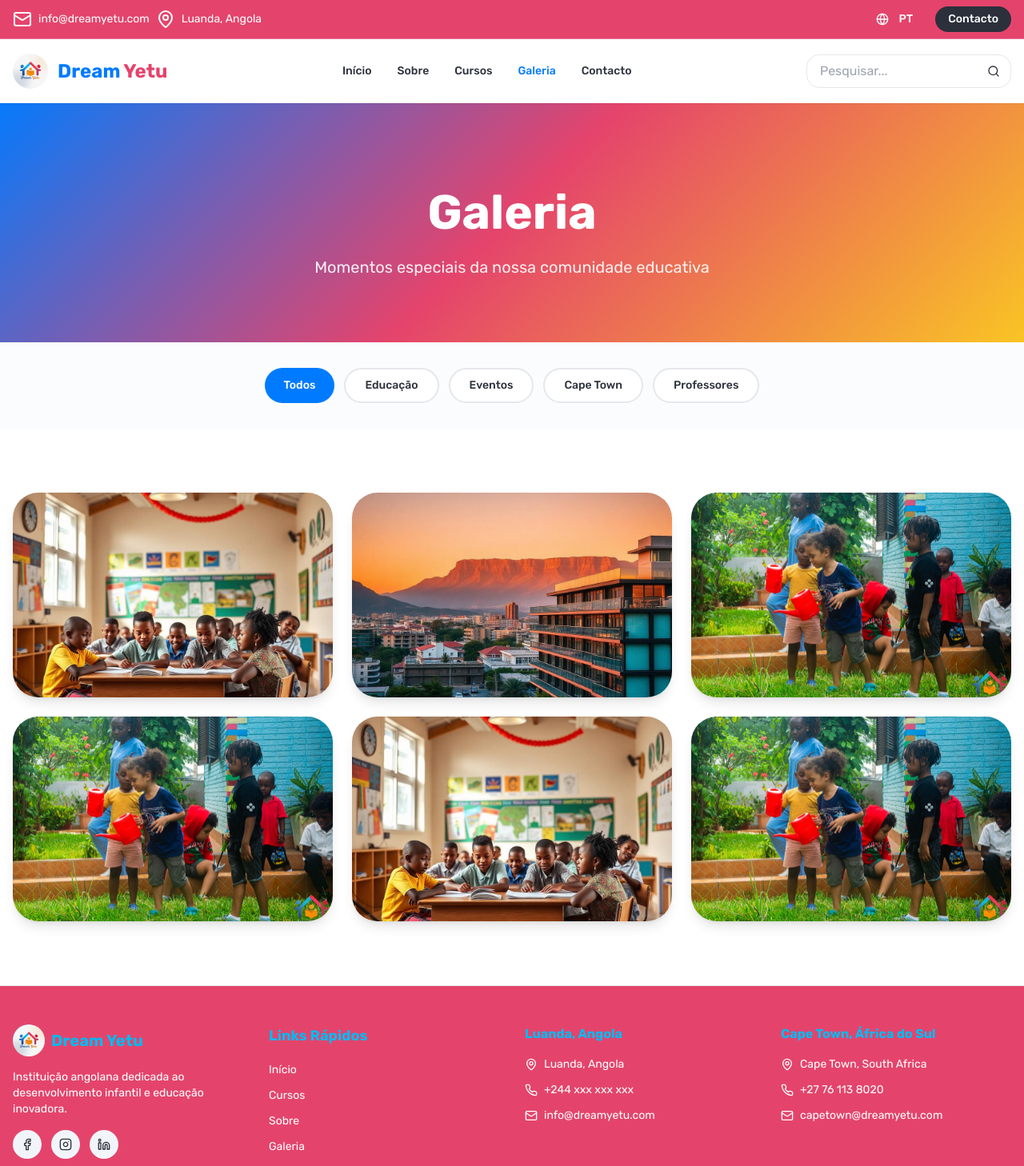
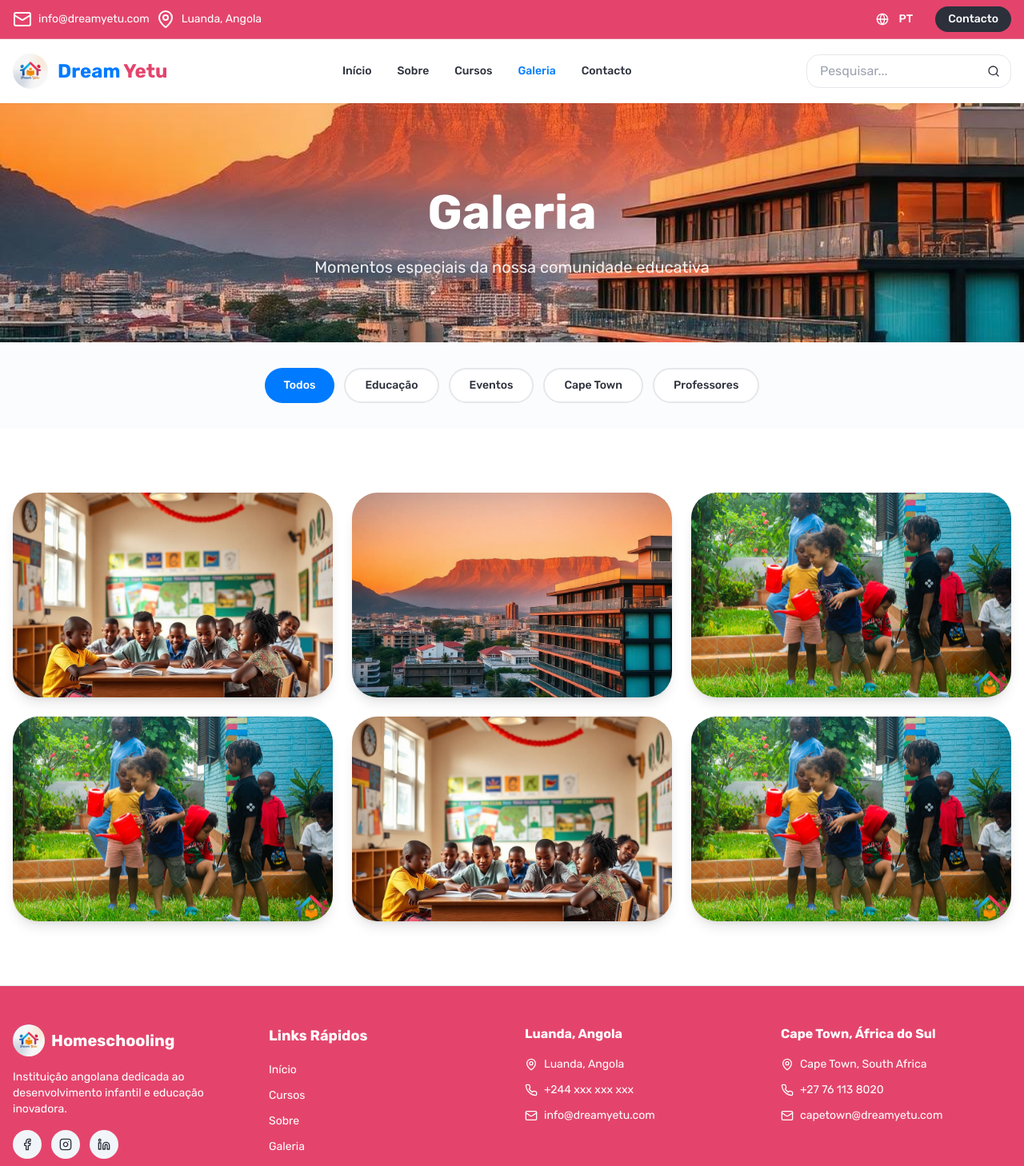
Before and after one commit to sandropanda21/dreamyetu, a React (Vite) app: page /gallery in a window 1280 px wide. Shown: the top 1458 px of the page at 80% size. Built offline with nearby package versions, Linux system fonts and the light colour scheme; the HTML template or start-up script is replaced by a standard one.

Commit message:
style(ui): atualização do bananner e ajusta das cores do footer

```diff
--- a/src/components/Footer.tsx
+++ b/src/components/Footer.tsx
@@ -30,7 +30,7 @@ const Footer = () => {
               <div className="w-10 h-10 rounded-full gradient-hero flex items-center justify-center">
                 <img src={Logo} alt="Dream Yetu logo" className="rounded-full"/>
               </div>
-              <span className="text-process-cyan text-xl font-bold">Dream Yetu</span>
+              <span className="text-white text-xl font-bold">Homeschooling</span>
             </div>
             <p className="text-sm text-white">
               {t('footer.aboutText')}
@@ -49,7 +49,7 @@ const Footer = () => {
             </div>
           </div>
           <div>
-            <h3 className=" text-process-cyan text-lg mb-4">{t('footer.quickLinks')}</h3>
+            <h3 className=" text-white text-lg mb-4">{t('footer.quickLinks')}</h3>
             <ul className="space-y-2">
               {quickLinks.map((link) => (
                 <li key={link.path}>
@@ -66,7 +66,7 @@ const Footer = () => {
 
           {/* Contact Luanda */}
           <div>
-            <h3 className="text-process-cyan mb-4">{t('contact.info.luanda')}</h3>
+            <h3 className="text-white mb-4">{t('contact.info.luanda')}</h3>
             <ul className="space-y-3">
               <li className="flex items-start space-x-2 text-sm text-white">
                 <MapPin className="w-4 h-4 mt-0.5 text-white flex-shrink-0" />
@@ -85,7 +85,7 @@ const Footer = () => {
 
           {/* Contact Cape Town */}
           <div>
-            <h3 className="text-process-cyan mb-4">{t('contact.info.capetown')}</h3>
+            <h3 className="text-white mb-4">{t('contact.info.capetown')}</h3>
             <ul className="space-y-3">
               <li className="flex items-start space-x-2 text-sm text-white">
                 <MapPin className="w-4 h-4 mt-0.5 text-white flex-shrink-0" />
--- a/src/i18n/locales/en.json
+++ b/src/i18n/locales/en.json
@@ -30,7 +30,7 @@
     }
   },
   "services": {
-    "title": "Our Services",
+    "title": "Our Courses",
     "subtitle": "Innovative educational programs for every stage of life",
     "preschool": {
       "title": "Pre-School Education",
--- a/src/i18n/locales/pt.json
+++ b/src/i18n/locales/pt.json
@@ -30,7 +30,7 @@
     }
   },
   "services": {
-    "title": "Nossos Serviços",
+    "title": "Nossos Cursos",
     "subtitle": "Programas educativos inovadores para cada fase da vida",
     "preschool": {
       "title": "Educação Pré-Escolar",
--- a/src/pages/About.tsx
+++ b/src/pages/About.tsx
@@ -26,7 +26,7 @@ const About = () => {
   return (
     <>
       {/* Hero Section */}
-      <section className="pt-32 pb-20 gradient-hero">
+      <section className="pt-32 pb-20 bg-kids bg-[position:center_32.5%] bg-cover bg-no-repeat">
         <div className="container mx-auto px-4 text-center">
           <h1 className="text-5xl md:text-6xl font-bold text-white mb-6 animate-fade-in">
             <span className="text-primary mr-2">DREAM</span>
--- a/src/pages/Contact.tsx
+++ b/src/pages/Contact.tsx
@@ -43,7 +43,7 @@ const Contact = () => {
   return (
     <>
       {/* Hero Section */}
-      <section className="pt-32 pb-20 gradient-hero">
+      <section className="pt-32 pb-20 bg-kidsSmile bg-center bg-cover bg-no-repeat">
         <div className="container mx-auto px-4 text-center">
           <h1 className="text-5xl md:text-6xl font-bold text-white mb-6 animate-fade-in">
             {t('contact.title')}
--- a/src/pages/Gallery.tsx
+++ b/src/pages/Gallery.tsx
@@ -6,7 +6,6 @@ import classroomImg from '@/assets/classroom.jpg';
 import capetownImg from '@/assets/capetown.jpg';
 import inclusionImg from '@/assets/infantil1.jpeg';
 import heroImg from '@/assets/infantil1.jpeg';
-
 const Gallery = () => {
   const { t } = useTranslation();
   const [selectedImage, setSelectedImage] = useState<string | null>(null);
@@ -35,7 +34,7 @@ const Gallery = () => {
   return (
     <>
       {/* Hero Section */}
-      <section className="pt-32 pb-20 gradient-hero">
+      <section className="pt-32 pb-20 bg-capeTown bg-center bg-cover bg-no-repeat">
         <div className="container mx-auto px-4 text-center">
           <h1 className="text-5xl md:text-6xl font-bold text-white mb-6 animate-fade-in">
             {t('gallery.title')}
--- a/src/pages/Services.tsx
+++ b/src/pages/Services.tsx
@@ -75,7 +75,7 @@ const Services = () => {
   return (
     <>
       {/* Hero Section */}
-      <section className="pt-32 pb-20 gradient-hero">
+      <section className="pt-32 pb-20 bg-classroom bg-[position:center_72%] bg-[length:100%] bg-no-repeat">
         <div className="container mx-auto px-4 text-center">
           <h1 className="text-5xl md:text-6xl font-bold text-white mb-6 animate-fade-in">
             {t('services.title')}
--- a/tailwind.config.ts
+++ b/tailwind.config.ts
@@ -54,6 +54,13 @@ export default {
           foreground: "hsl(var(--card-foreground))",
         },
       },
+       backgroundImage: {
+        'kids': "url('@/assets/infantil1.jpeg')",
+        'kidsSmile': "url('@/assets/hero-education.jpg')",
+        'capeTown': "url('@/assets/capetown.jpg')",
+        'classroom': "url('@/assets/classroom.jpg')"
+      },
+
       borderRadius: {
         lg: "var(--radius)",
         md: "calc(var(--radius) - 0.25rem)",
```
Also changed, not shown: src/assets/kids.jpeg (added), 1 other file (tests, documents, lock files or other folders).
